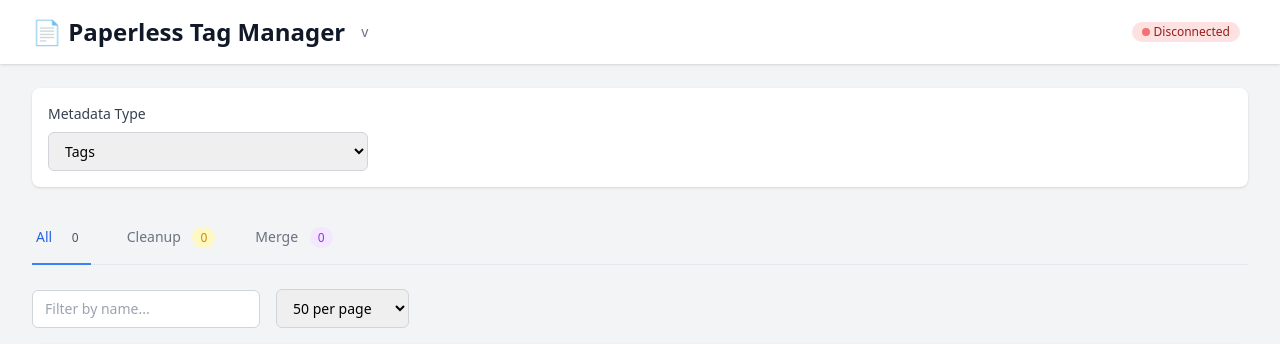
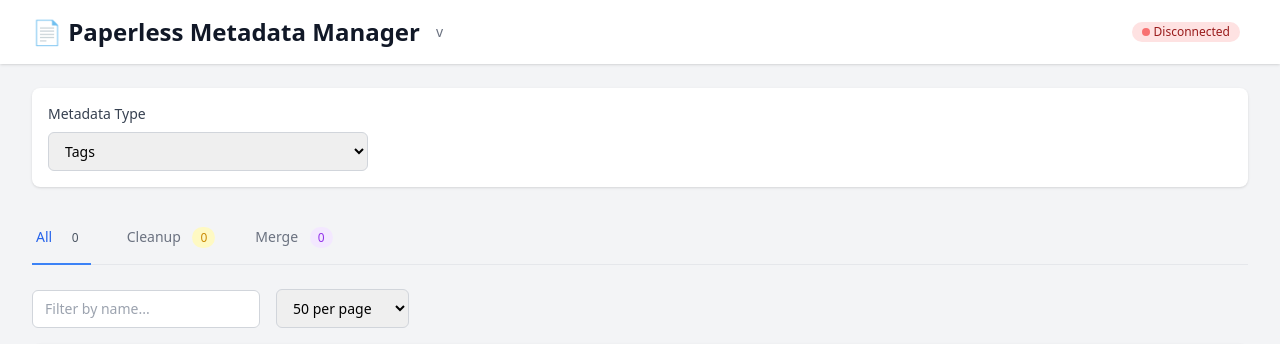
Before and after one commit to benhumphry/paperless-metadata-manager, a FastAPI app: template app/templates/index.html in a window 1280 px wide. Shown: the top 344 px of the page. Run offline with FastAPI, Linux system fonts and the light colour scheme; the template is opened without the code that fills it, so the values that code supplies are empty; parts of the project's set-up code (start-up, migrations or seed data) failed here and were passed over; some libraries are stand-ins or nearby versions.

Commit message:
Rename project to Paperless Metadata Manager
- Update app title in templates
- Update README with new name and updated feature descriptions
- Update docker-compose.yml service and container names
- Update example.env header and comments
- Reflects expanded scope: tags, correspondents, document types

```diff
--- a/app/templates/base.html
+++ b/app/templates/base.html
@@ -3,7 +3,7 @@
     <head>
         <meta charset="UTF-8" />
         <meta name="viewport" content="width=device-width, initial-scale=1.0" />
-        <title>{% block title %}Paperless Tag Manager{% endblock %}</title>
+        <title>{% block title %}Paperless Metadata Manager{% endblock %}</title>
 
         <!-- Tailwind CSS -->
         <script src="https://cdn.tailwindcss.com"></script>
@@ -40,7 +40,7 @@
                 <div class="flex items-center justify-between">
                     <div class="flex items-center space-x-4">
                         <h1 class="text-2xl font-bold text-gray-900">
-                            📄 Paperless Tag Manager
+                            📄 Paperless Metadata Manager
                         </h1>
                         <span class="text-sm text-gray-500"
                             >v{{ app_version }}</span
--- a/docker-compose.yml
+++ b/docker-compose.yml
@@ -1,7 +1,7 @@
 services:
-  paperless-tag-manager:
+  paperless-metadata-manager:
     build: .
-    container_name: paperless-tag-manager
+    container_name: paperless-metadata-manager
     env_file:
       - .env
     ports:
@@ -12,7 +12,6 @@ services:
     #   - paperless_default
     # external_links:
     #   - paperless:paperless
-
 # Uncomment to connect to existing Paperless network:
 # networks:
 #   paperless_default:
```
Also changed, not shown: README.md, 1 other file.
